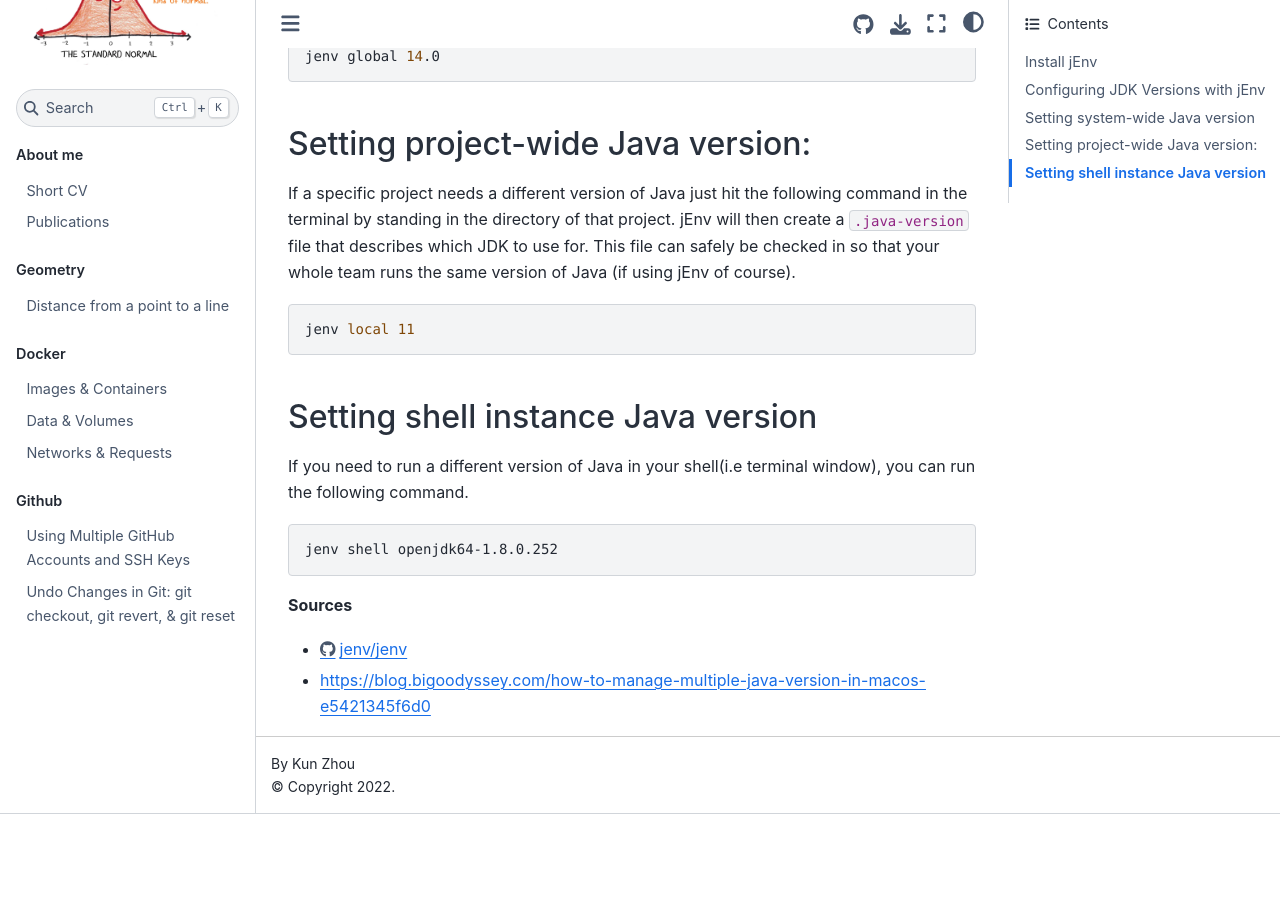
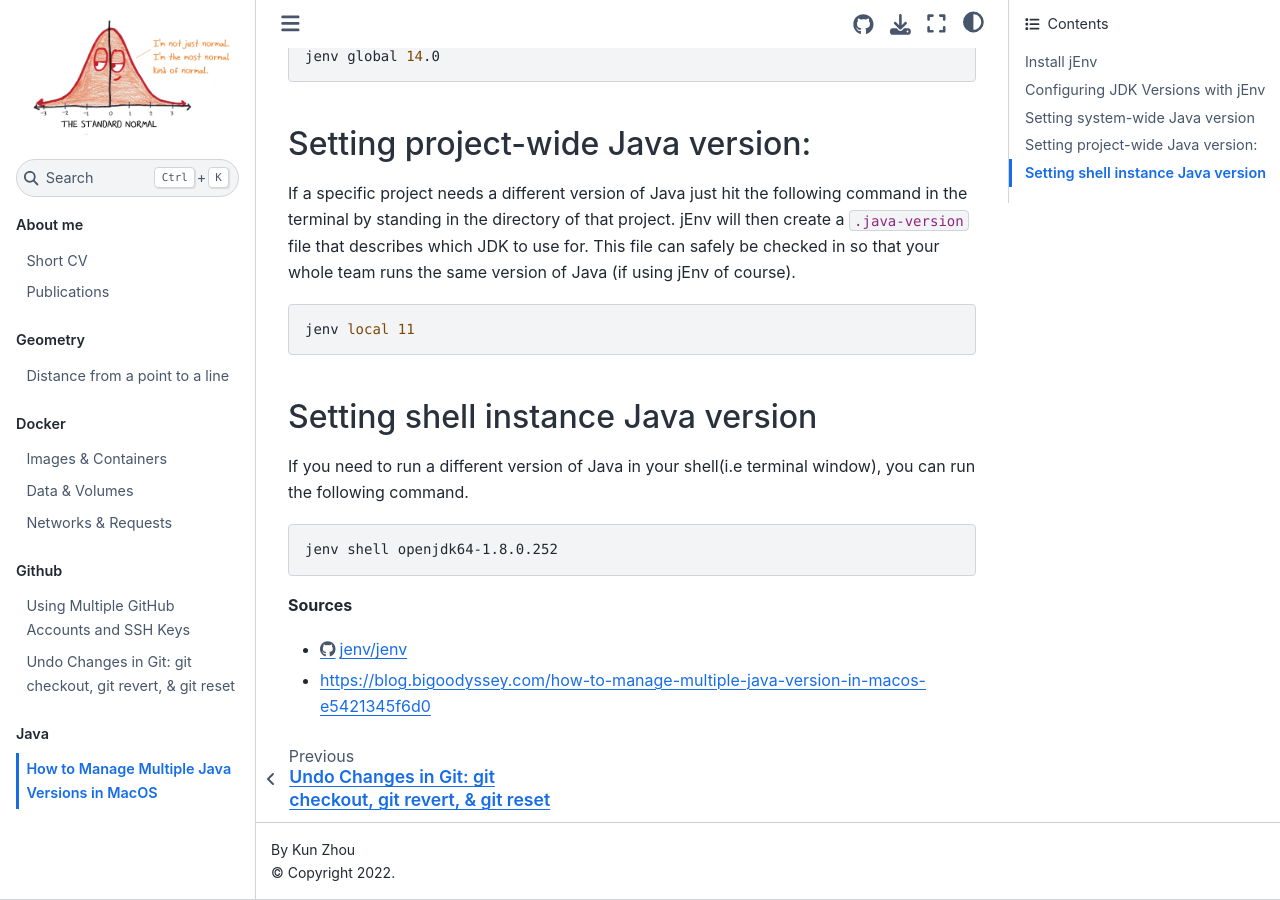
Before and after one commit to kunzhoudk/kzspace, a Jupyter Book: the page built from Java/manage-multiple-java-version-MacOs.md, in a window 1280 px wide and 900 px high, scrolled down 2329 px. Built offline with Jupyter Book 1.0.4 settings and Sphinx 7.4.7 and the Sphinx Book theme 1.1.4, drawn with Linux system fonts in a browser that asks for light colours; pages that are not in the unit, such as notebooks, are missing from menus; before the commit the page ends 3143 px from its top, so only the background shows below that.

Commit message:
added jenv to table of content

```diff
--- a/_toc.yml
+++ b/_toc.yml
@@ -32,6 +32,10 @@ parts:
     chapters:
     - file: github/multiple-github-accounts-ssh
     - file: github/undo-changes
+  - caption: Java
+    chapters:
+    - file: Java/manage-multiple-java-version-MacOs
+
 # chapters:
 # - file: markdown
 # - file: notebooks
```
